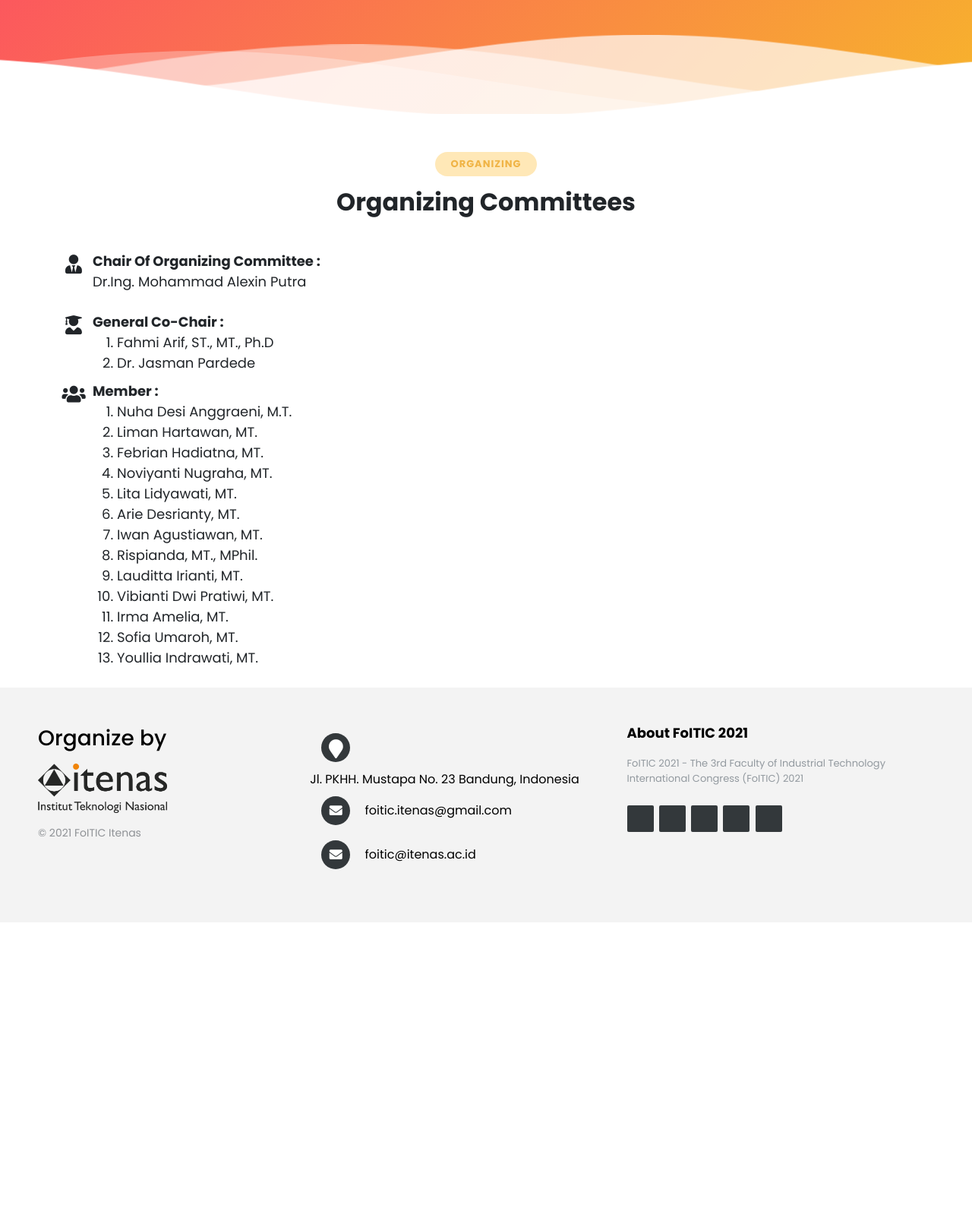
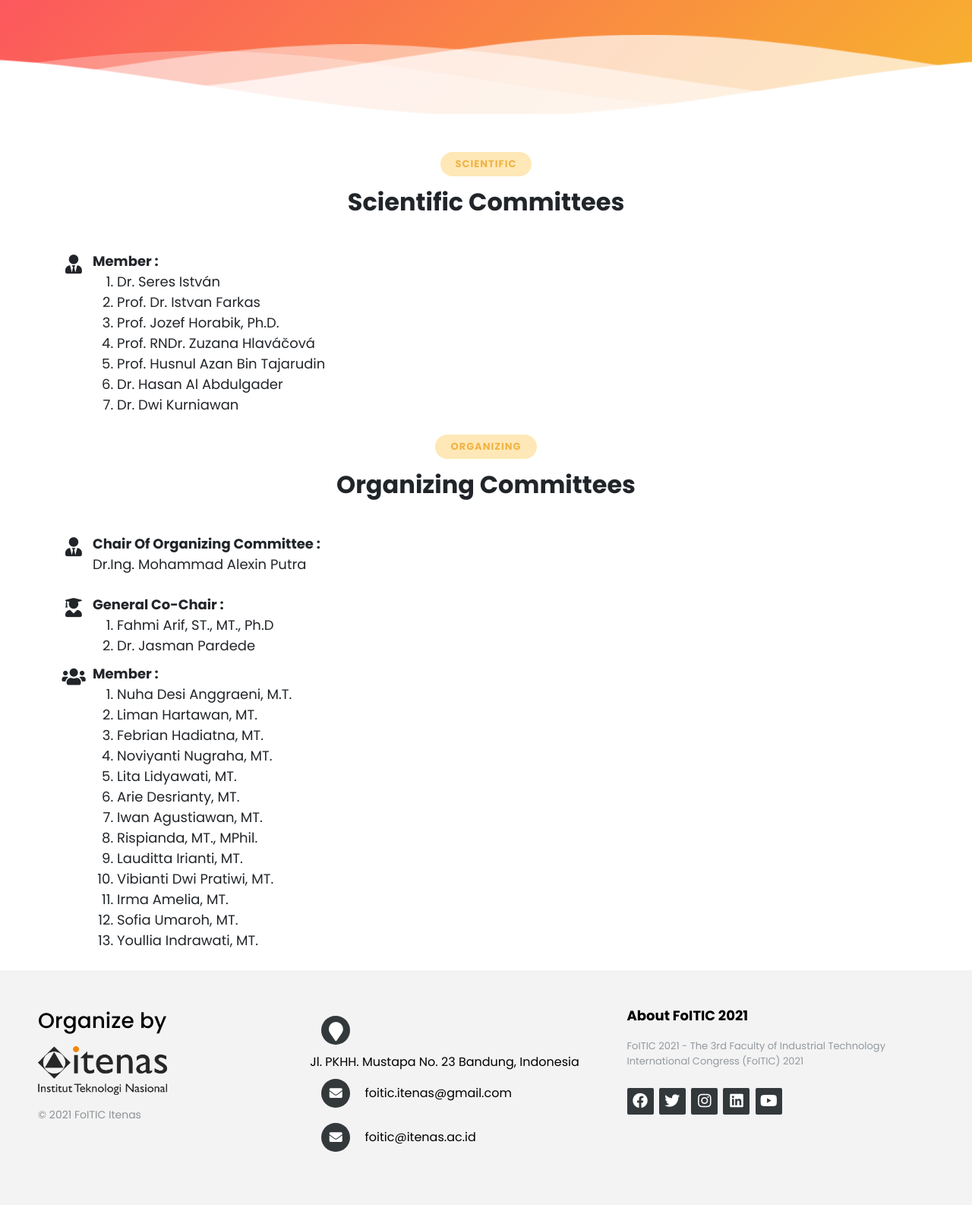
Before and after one commit to mmuqiitf/foitic, a PHP site: page /commitees.html in a window 1280 px wide. Shown: the part 623-2209 px from the top of the page at 76% size. Before the commit the page ends 1767 px from the top, so only its background shows below. Run offline with PHP 8.4, Linux system fonts and the light colour scheme; some libraries are stand-ins or nearby versions; some web fonts are replaced.

Commit message:
revisi-minor

```diff
--- a/assets/css/style.css
+++ b/assets/css/style.css
@@ -502,6 +502,17 @@ li.menu-nav a.active {
   background-size: cover;
   background-position: top;
   box-shadow: 0 0 8px rgba(0, 0, 0, 0.09);
+}
+
+/* @media (max-width: 768px) {
+  .teamimg {
+    height: 450px;
+  }
+} */
+@media (max-width: 768px) and (min-width: 400px) {
+  .teamimg {
+    height: 450px;
+  }
 }
 
 li.custom-list {
--- a/commitees.html
+++ b/commitees.html
@@ -157,6 +157,27 @@
 
     <div id="committees">
       <div class="section-title">
+        <h3>Scientific</h3>
+        <h2>Scientific Committees</h2>
+      </div>
+      <div class="container">
+        <ul class="fa-ul">
+          <li class="custom-list">
+            <span class="fa-li"><i class="fas fa-user-tie"></i></span
+            ><strong>Member :</strong>
+            <ol>
+              <li>Dr. Seres István</li>
+              <li>Prof. Dr. Istvan Farkas</li>
+              <li>Prof. Jozef Horabik, Ph.D.</li>
+              <li>Prof. RNDr. Zuzana Hlaváčová</li>
+              <li>Prof. Husnul Azan Bin Tajarudin</li>
+              <li>Dr. Hasan Al Abdulgader</li>
+              <li>Dr. Dwi Kurniawan</li>
+            </ol>
+          </li>
+        </ul>
+      </div>
+      <div class="section-title">
         <h3>Organizing</h3>
         <h2>Organizing Committees</h2>
       </div>
@@ -230,11 +251,11 @@
           Congress (FoITIC) 2021
         </p>
         <div class="footer-icons">
-          <a href="#"><i class="fa fa-facebook"></i></a>
-          <a href="#"><i class="fa fa-twitter"></i></a>
-          <a href="#"><i class="fa fa-instagram"></i></a>
-          <a href="#"><i class="fa fa-linkedin"></i></a>
-          <a href="#"><i class="fa fa-youtube"></i></a>
+          <a href="#"><i class="fab fa-facebook"></i></a>
+          <a href="#"><i class="fab fa-twitter"></i></a>
+          <a href="#"><i class="fab fa-instagram"></i></a>
+          <a href="#"><i class="fab fa-linkedin"></i></a>
+          <a href="#"><i class="fab fa-youtube"></i></a>
         </div>
       </div>
     </footer>
--- a/dates.html
+++ b/dates.html
@@ -182,7 +182,7 @@
                 <span class="flag">Camera-Ready Paper Submission</span>
                 <span class="time-wrapper"><span class="time"></span></span>
               </div>
-              <div class="desc fw-bold fs-6">September 27, 2021</div>
+              <div class="desc fw-bold fs-6">October 21, 2021 at least.</div>
             </div>
           </li>
           <li>
@@ -191,7 +191,7 @@
                 <span class="flag">Registration</span>
                 <span class="time-wrapper"><span class="time"></span></span>
               </div>
-              <div class="desc fw-bold fs-6">September 27, 2021</div>
+              <div class="desc fw-bold fs-6">October 21, 2021</div>
             </div>
           </li>
           <li>
```
Also changed, not shown: registration.html (+4 -4 lines), speakers.html (+27 -37 lines), assets/images/Flyer FoITIC orange_page-0001 (1).jpg (added), assets/images/keynotes-speakers/Dwi Kurniawan_Foto2.jpeg (added).
